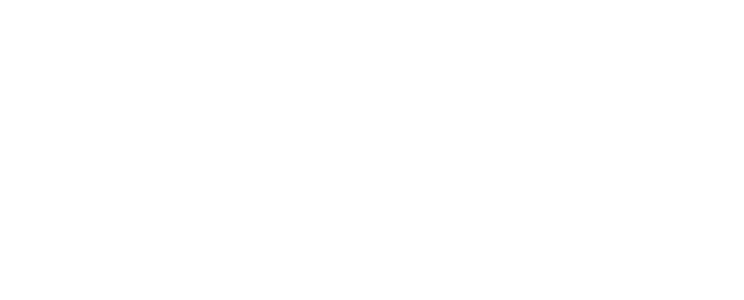
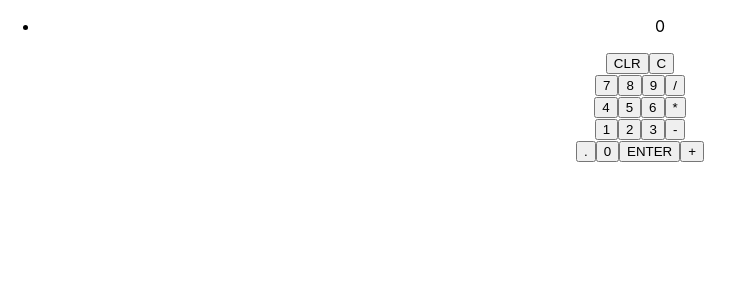
Before and after one commit to maximeferraille/rpn-calculator, a React (Create React App) app: page / in a window 1280 px wide. Shown: the top 300 px of the page, without its empty margins (0-744 px from the left). Built offline with nearby package versions, Linux system fonts and the light colour scheme.

Commit message:
Add all functionality

```diff
--- a/src/components/Calculator.js
+++ b/src/components/Calculator.js
@@ -1,34 +1,147 @@
 import React, { Component } from 'react';
 import Screen from './Screen';
-import Button from './Button';
-
-// var entrée ' '
-// var pile[]
-
-// Méthode de calcul => appel methode entrée
-
-// Méthode entrée => afficher le resultat calculé et / ou entré
-
-// Méthode reset => reset le calcul
-
-// Méthode drop => drop le dernier élément
-
-// Méthode swap => inversé entrée précédente et présente
+import Keypad from './Keypad';
 
 class Calculator extends Component {
   constructor(props) {
     super(props);
     this.state = {
+      display_value: '0',
       input_value: '',
-      values: []
+      stack: []
+    }
+  }
+
+  appendToDisplay = (newNumber) => {
+    var newValue = this.state.display_value;
+
+    if (newValue == '0') {
+      newValue = newNumber;
+    } else {
+      newValue += newNumber;
+    }
+
+    this.setState({display_value: newValue});
+  }
+
+  addToStack = (number) => {
+    var new_stack = this.state.stack;
+
+    new_stack.unshift(number);
+    this.setState({ stack: new_stack });
+  }
+  clearDisplay = () => {
+    this.setState({display_value: '0'});
+  }
+  clearAll = () => {
+    this.setState({display_value: '0', stack: []});
+  }
+  isFreshDisplay = () => {
+    return this.state.display_value == '0';
+  }
+  hasTwoItems = () => {
+    return (!this.isFreshDisplay() && this.state.stack.length > 0) || this.state.stack.length > 1;
+  }
+  flashError = (input_value) => {
+    this.setState({
+      input_value: input_value
+    });
+    console.error('ERROR: ' + input_value);
+  }
+  clearInputValue = () => {
+    this.setState({
+      input_value: ''
+    });
+  }
+  getTwoNumbers = () => {
+    var new_stack = this.state.stack,
+        first,
+        second;
+
+    // if we have a number in the display, that's the first
+    if (this.state.display_value !== '0') {
+      second = this.state.display_value;
+    } else {
+      second = new_stack.shift();
+    }
+
+    // and the second comes form the stack
+    first = new_stack.shift();
+
+    this.setState({ stack: new_stack });
+
+    return [first, second];
+  }
+  doMultiply = (numbers) => {
+    let new_display_value = parseFloat(numbers[0]) * parseFloat(numbers[1]);
+    this.setState({display_value: new_display_value});
+  }
+  doDivide = (numbers) => {
+    let new_display_value = parseFloat(numbers[0]) / parseFloat(numbers[1]);
+    this.setState({display_value: new_display_value});
+  }
+  doAdd = (numbers) => {
+    let new_display_value = parseFloat(numbers[0]) + parseFloat(numbers[1]);
+    this.setState({display_value: new_display_value});
+  }
+
+  doSubtract = (numbers) => {
+    let new_display_value = parseFloat(numbers[0]) - parseFloat(numbers[1]);
+    this.setState({display_value: new_display_value});
+  }
+
+  performOperation = (operator) => {
+    this.clearInputValue();
+
+    switch(operator) {
+      case 'clearall':
+        this.clearAll();
+        return;
+        break;
+      case 'clear':
+        this.clearDisplay();
+        return;
+        break;
+      case 'stack':
+        this.addToStack(this.state.display_value);
+        this.clearDisplay();
+        return;
+        break;
+    }
+
+    // for the following operations we need two numbers
+    var numbers;
+
+    if (this.hasTwoItems()) {
+      numbers = this.getTwoNumbers();
+
+      switch(operator) {
+        case 'add':
+          this.doAdd(numbers);
+          break;
+        case 'subtract':
+          this.doSubtract(numbers);
+          break;
+        case 'multiply':
+          this.doMultiply(numbers);
+          break;
+        case 'divide':
+          this.doDivide(numbers);
+          break;
+        default:
+          this.flashError('Unsupported operation');
+          break;
+      }
+    } else {
+      this.flashError('We need more numbers');
     }
   }
 
   render() {
     return(
       <div>
-        {/* Écran d'affichage
-        Liste des bouttons */}
+        <Screen current_value={this.state.display_value} historic={this.state.stack}/>
+        <Keypad performOperation={this.performOperation} appendToDisplay={this.appendToDisplay} />
       </div>
     );
   }
--- /dev/null
+++ b/src/components/Keypad.js
@@ -0,0 +1,52 @@
+import React, { Component } from 'react';
+
+class Keypad extends Component {
+  // Affichage d'un bouton qui prend une valeur dynamique
+  constructor(props) {
+    super(props);
+  }
+
+  appendToDisplay = (label) => {
+    this.props.appendToDisplay(label);
+  }
+  performOperation = (operator) => {
+    this.props.performOperation(operator);
+  }
+
+  render() {
+    return(
+      <div>
+        <div>
+          <button onClick={this.performOperation.bind(this,'clearall')}>CLR</button>
+          <button onClick={this.performOperation.bind(this,'clear')}>C</button>
+        </div>
+        <div>
+          <button onClick={this.appendToDisplay.bind(this,'7')}>7</button>
+          <button onClick={this.appendToDisplay.bind(this,'8')}>8</button>
+          <button onClick={this.appendToDisplay.bind(this,'9')}>9</button>
+          <button onClick={this.performOperation.bind(this,'divide')}>/</button>
+        </div>
+        <div>
+          <button onClick={this.appendToDisplay.bind(this,'4')}>4</button>
+          <button onClick={this.appendToDisplay.bind(this,'5')}>5</button>
+          <button onClick={this.appendToDisplay.bind(this,'6')}>6</button>
+          <button onClick={this.performOperation.bind(this,'multiply')}>*</button>
+        </div>
+        <div>
+          <button onClick={this.appendToDisplay.bind(this,'1')}>1</button>
+          <button onClick={this.appendToDisplay.bind(this,'2')}>2</button>
+          <button onClick={this.appendToDisplay.bind(this,'3')}>3</button>
+          <button onClick={this.performOperation.bind(this,'subtract')}>-</button>
+        </div>
+        <div>
+          <button onClick={this.appendToDisplay.bind(this,'.')}>.</button>
+          <button onClick={this.appendToDisplay.bind(this,'0')}>0</button>
+          <button onClick={this.performOperation.bind(this,'stack')}>ENTER</button>
+          <button onClick={this.performOperation.bind(this,'add')}>+</button>
+        </div>
+      </div>
+    );
+  }
+}
+
+export default Keypad;
--- a/src/components/Screen.js
+++ b/src/components/Screen.js
@@ -1,8 +1,22 @@
 import React, { Component } from 'react';
 
 class Screen extends Component {
-  // affichage résultat précédent
-  // affichage du resultat présent
+  constructor(props) {
+    super(props);
+  }
+
+  render() {
+    return(
+      <div className={'display'}>
+        <ul>
+          {this.props.historic.map((value) => {
+            return <li>{value}</li>
+          })}
+          <li>{this.props.current_value}</li>
+        </ul>
+      </div>
+    )
+  }
 }
 
 export default Screen;
```
Also changed, not shown: src/components/Button.js (deleted, +0 -7 lines).
